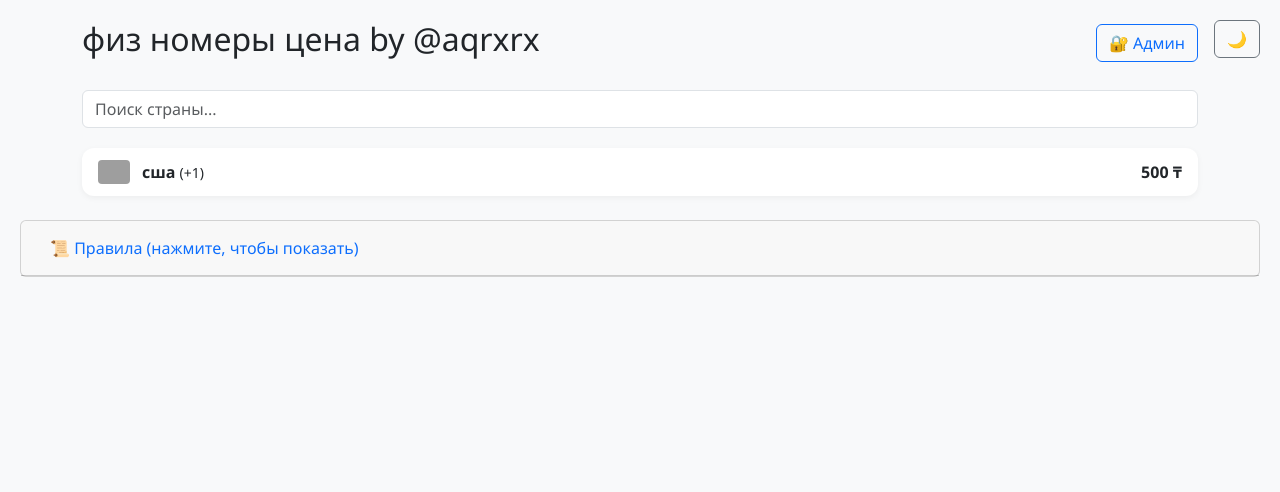
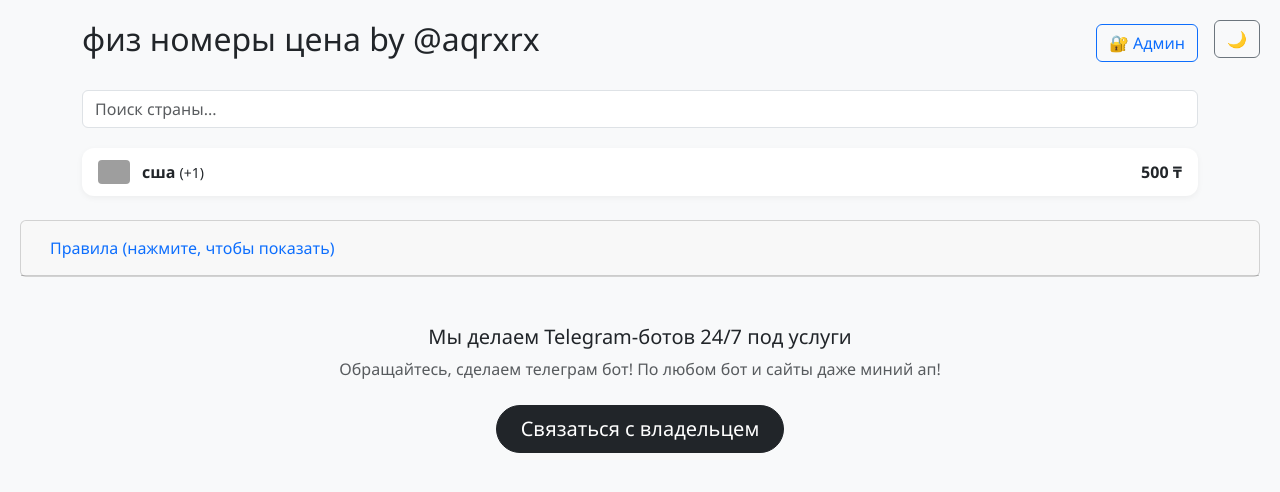
Before and after one commit to Zhakeshe/fluffy-octo-rotary-phone, a Flask app: page / in a window 1280 px wide. Shown: the top 492 px of the page. Run offline with Flask 3, Linux system fonts and the light colour scheme; data comes from the database, SQL or seed files in the repository; grey boxes are pictures that could not be loaded.

Commit message:
Update public.html

```diff
--- a/templates/public.html
+++ b/templates/public.html
@@ -80,7 +80,7 @@
 <div class="card mt-4">
   <div class="card-header">
     <button class="btn btn-link text-decoration-none" onclick="toggleRules()" id="toggleBtn">
-      📜 Правила (нажмите, чтобы показать)
+       Правила (нажмите, чтобы показать)
     </button>
   </div>
   <div class="card-body" id="rulesBlock" style="display: none;">
@@ -100,7 +100,15 @@
     </ol>
   </div>
 </div>
-
+ <div class="text-center mt-5">
+  <h5> Мы делаем Telegram-ботов 24/7 под услуги</h5>
+  <p class="text-muted">Обращайтесь, сделаем телеграм бот! По любом бот и сайты даже миний ап!</p>
+  </div>
+  <div class="text-center mt-4 mb-5">
+  <a href="https://t.me/aqrxrx" target="_blank" class="btn btn-dark btn-lg rounded-pill px-4">
+     Связаться с владельцем
+  </a>
+  </div>
 <script>
   function toggleRules() {
     const block = document.getElementById('rulesBlock');
```
